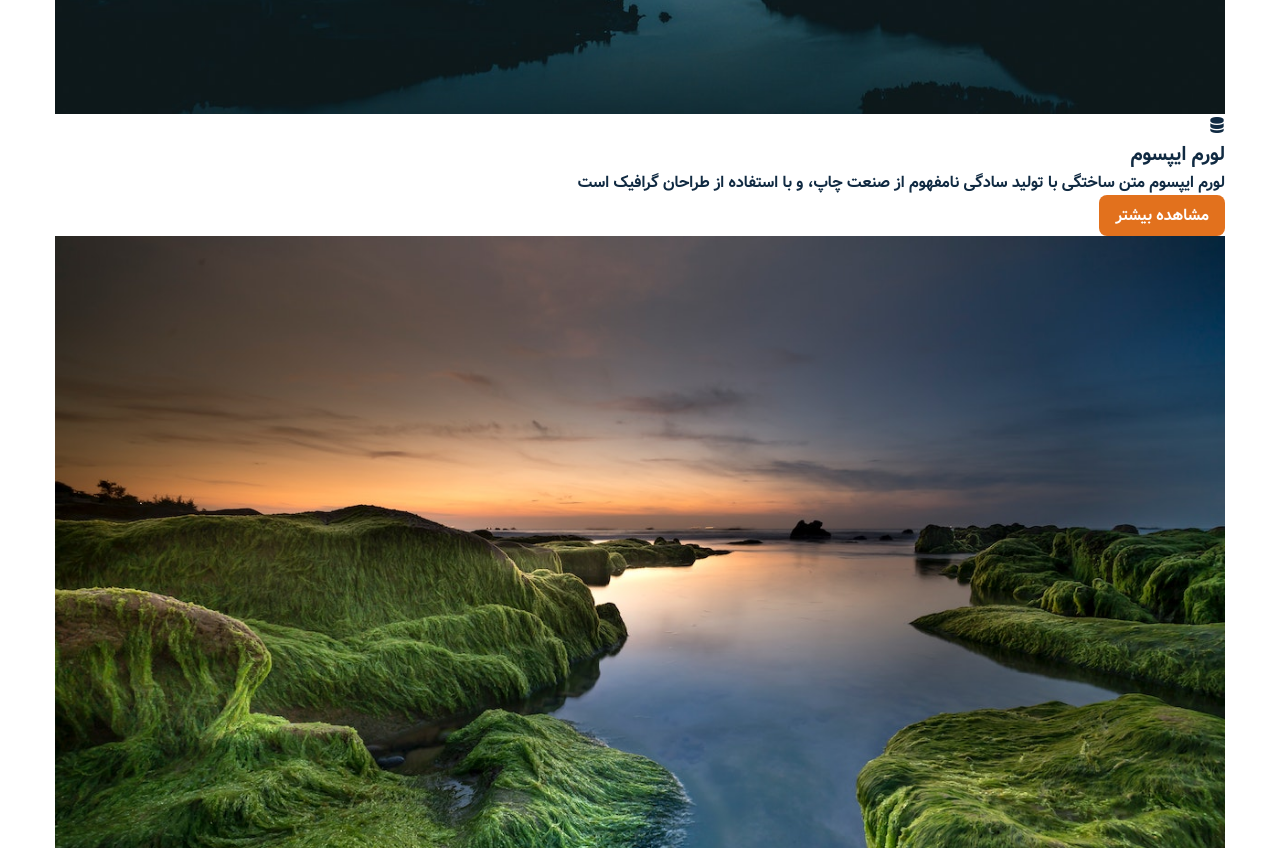
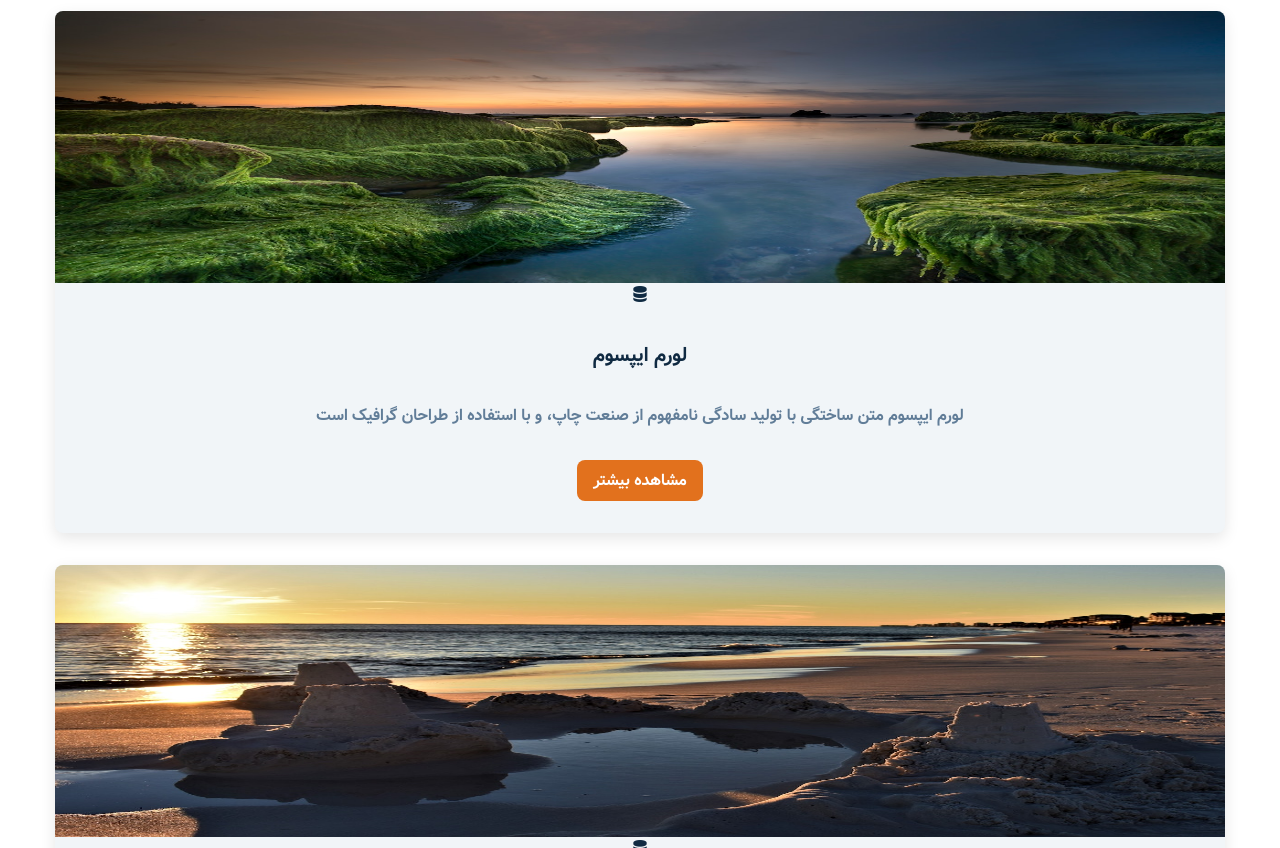
Before and after one commit to MaryamRezazade/html-css, a plain HTML site: page index.html in a window 1280 px wide. Shown: the part 2720-3568 px from the top of the page. Drawn offline with Linux system fonts and the light colour scheme; files whose address does not match are found by name.

Commit message:
css-servises

```diff
--- a/css/main.css
+++ b/css/main.css
@@ -332,3 +332,37 @@ direction: rtl;
 
   }
 }
+/*
+===================
+Services
+===================
+*/
+.section-center{
+  text-align: center;
+}
+.services-card{
+  background: var(--clr-grey-10);
+  margin: 2rem 0;
+  border-radius: var(--radius);
+  box-shadow: 0 5px 15px rgb(0,0,0,0.1);
+  transition: var(--transition);
+}
+.services-card hover{
+  box-shadow: 0 5px 15px rgb(0,0,0,0.2);
+transform: scale(1.02);
+}
+.services-img{
+  border-top-right-radius: var(--radius);
+  border-top-left-radius: var(--radius);
+}
+.services-info{
+  padding: 2rem 0;
+}
+.services-info p {
+  padding: 2rem 0;
+  color: var(--clr-grey-5);
+}
+.services-img{
+  height: 17rem;
+
+}
--- a/index.html
+++ b/index.html
@@ -175,7 +175,7 @@
             <img
               class="services-img"
               src="./images/product-2.jpg"
-              alt="img-1"
+              alt="img-2"
             />
             <span class="servces-icon">
               <i class="bi bi-server"></i>
@@ -197,7 +197,7 @@
             <img
               class="services-img"
               src="./images/product-3.jpg"
-              alt="img-1"
+              alt="img-3"
             />
             <span class="servces-icon">
               <i class="bi bi-server"></i>
```
